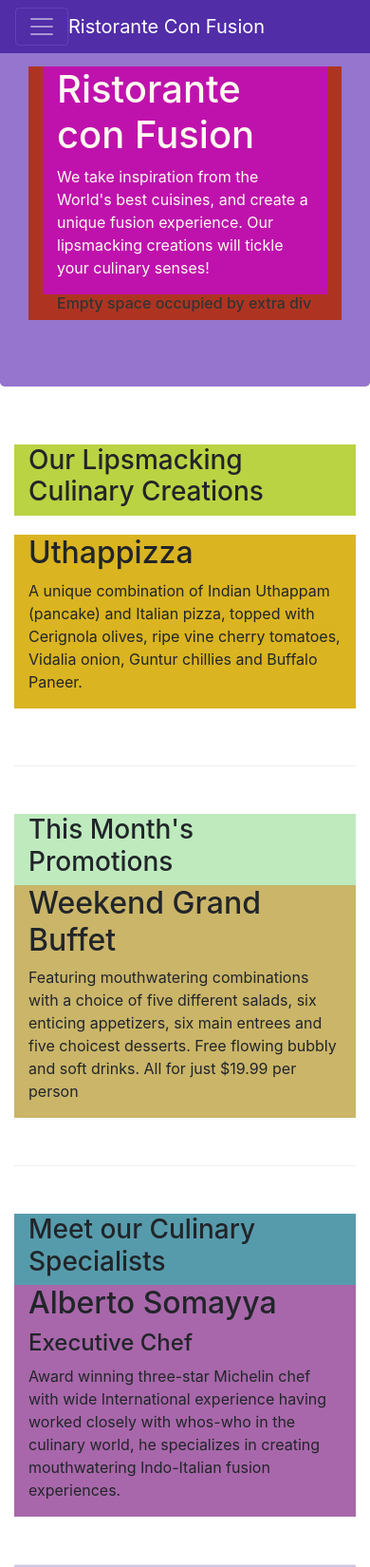
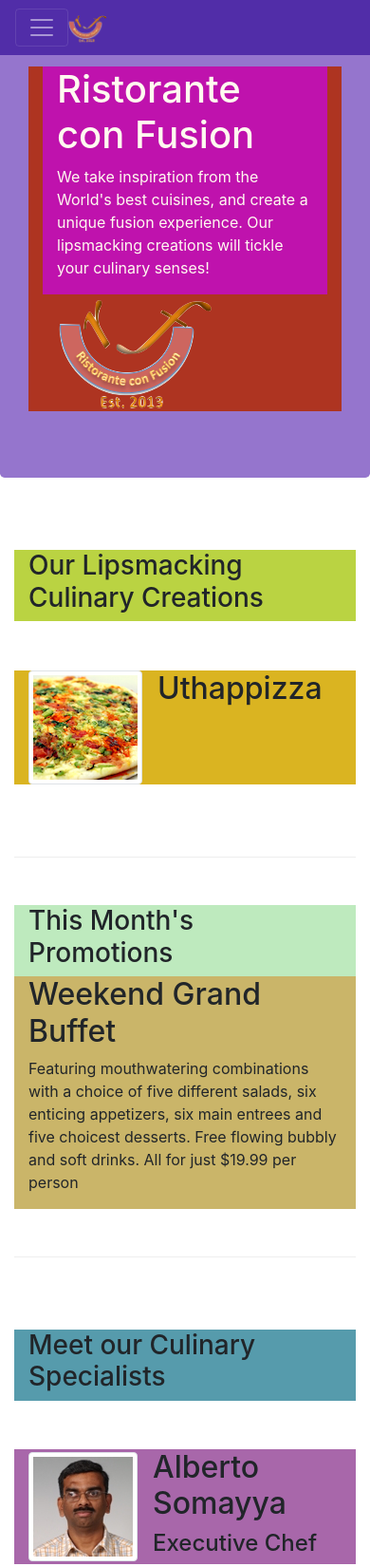
Before and after one commit to loso-nd/conFusion, a website: page index.html in a window 390 px wide. Shown: the top 1650 px of the page at 95% size. Drawn offline with nearby package versions, Linux system fonts and the light colour scheme.

Commit message:
Images and Media
Use Bootstrap classes to include a responsive images in a website
Use a media object to include images and description on a website

```diff
--- a/index.html
+++ b/index.html
@@ -23,7 +23,7 @@
             <button class="navbar-toggler" type="button" data-toggle="collapse" data-target="#Navbar">
                 <span class="navbar-toggler-icon"></span>
             </button>
-            <a class="navbar-brand mr-auto" href="#">Ristorante Con Fusion</a>
+            <a class="navbar-brand mr-auto" href="#"><img src="img/logo.png" height="30" width="41"></a>
             <div class="collapse navbar-collapse" id="Navbar">
                 <ul class="navbar-nav mr-auto">
                     <li class="nav-item active"><a class="nav-link" href="#"><span class="fa fa-home fa-lg"></span>Home</a></li>
@@ -42,8 +42,8 @@
                     <h1>Ristorante con Fusion</h1>
                     <p>We take inspiration from the World's best cuisines, and create a unique fusion experience. Our lipsmacking creations will tickle your culinary senses!</p>
                 </div>
-                <div class="col-12 col-sm" style="color: #333;">
-                    <h6>Empty space occupied by extra div</h3>
+                <div class="col-12 col-sm align-self-center" style="color: #333;">
+                    <img src="img/logo.png" class="img-fluid">
                 </div>
             </div>
         </div>
@@ -55,8 +55,14 @@
                 <h3>Our Lipsmacking Culinary Creations</h3>
             </div>
             <div class="col col-sm order-sm-first col-md" style="background-color: #dab421">
-                <h2>Uthappizza</h2>
-                <p>A unique combination of Indian Uthappam (pancake) and Italian pizza, topped with Cerignola olives, ripe vine cherry tomatoes, Vidalia onion, Guntur chillies and Buffalo Paneer.</p>
+                <div class="media">
+                    <img class="d-flex mr-3 img-thumbnail align-self-center"
+                         src="img/uthappizza.png" alt="uthappizza">
+                    <div class="media-body">
+                        <h2 class="mt-0">Uthappizza</h2>
+                        <p class="d-none d-sm-block">A unique combination of Indian Uthappam (pancake) and Italian pizza, topped with Cerignola olives, ripe vine cherry tomatoes, Vidalia onion, Guntur chillies and Buffalo Paneer.</p>
+                    </div>
+                </div>
             </div>
         </div>
 
@@ -76,9 +82,16 @@
                 <h3>Meet our Culinary Specialists</h3>
             </div>
             <div class="col col-sm order-sm-first col-md" style="background-color: #a867aa">
-                <h2>Alberto Somayya</h2>
-                <h4>Executive Chef</h4>
-                <p>Award winning three-star Michelin chef with wide International experience having worked closely with whos-who in the culinary world, he specializes in creating mouthwatering Indo-Italian fusion experiences. </p>
+                <div class="media">
+                    <img class="d-flex mr-3 img-thumbnail align-self-center"
+                        src="img/alberto.png" alt="alberto">
+                    <div class="media-body">
+                        <h2 class="mt-0">Alberto Somayya</h2>
+                        <h4>Executive Chef</h4>
+                        <p class="d-none d-sm-block">Award winning three-star Michelin chef with wide International experience having worked closely with whos-who in the culinary world, he specializes in creating mouthwatering Indo-Italian fusion experiences. </p>
+
+                    </div>
+                </div>
             </div>
         </div>
     </div>
```
Also changed, not shown: aboutus.html (+3 -2 lines), img/alberto.png (added), img/buffet.png (added), img/logo.png (added), img/uthappizza.png (added), 2 other files.
